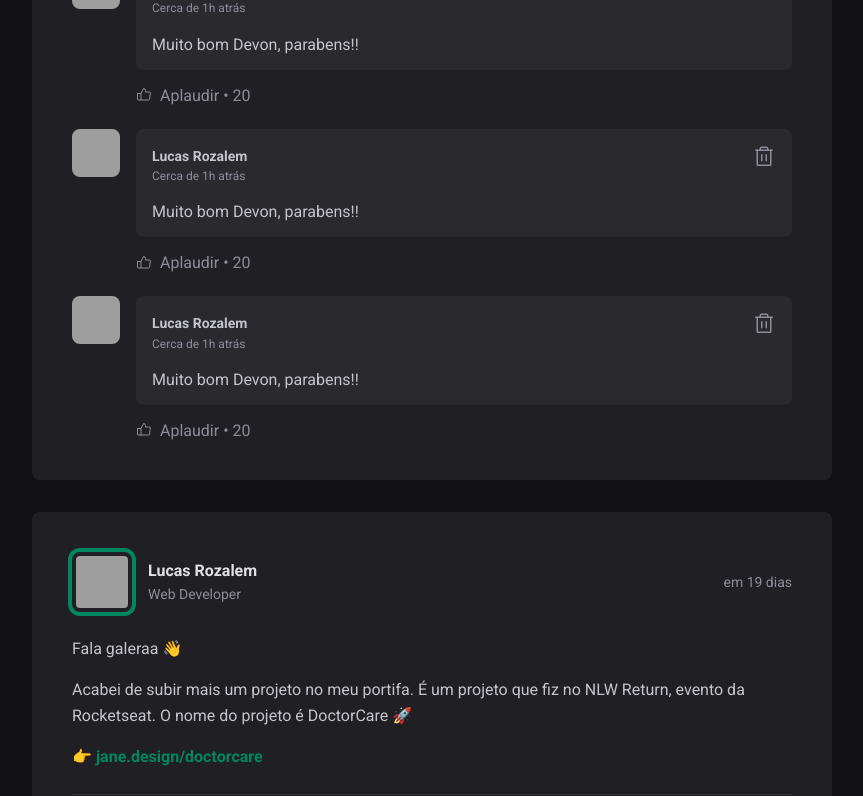
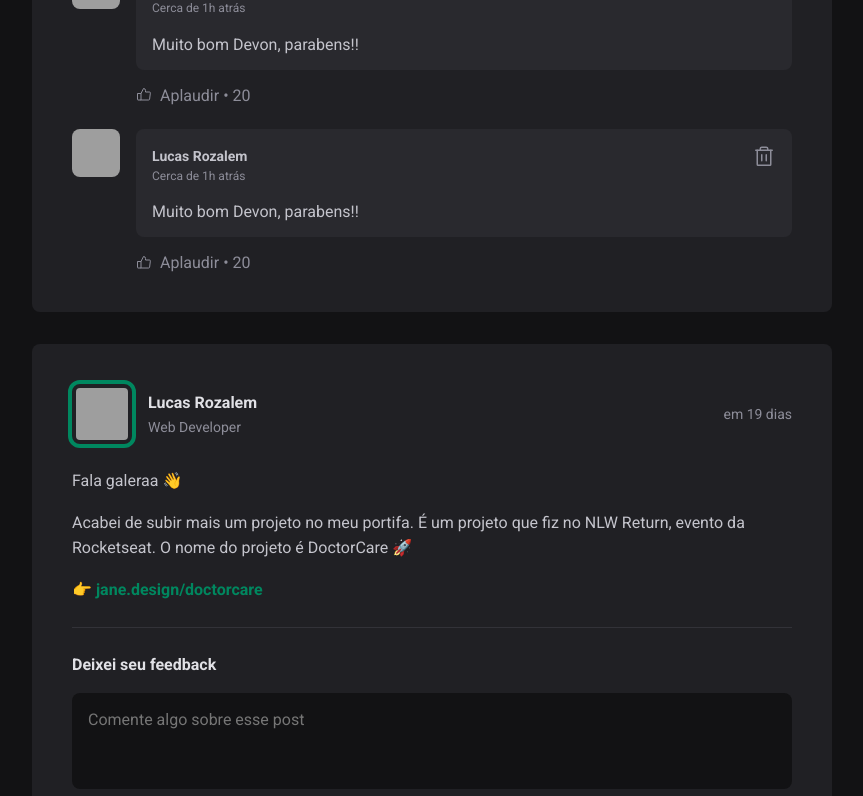
Before and after one commit to lucasrozalem/ignite-reactjs-2022, a React (Vite) app in the folder 01-fundamentos-reactjs/: page / in a window 1280 px wide. Shown: the part 616-1412 px from the top of the page, without its empty margins (352-1215 px from the left). Built offline with nearby package versions, Linux system fonts and the light colour scheme; grey boxes are pictures that could not be loaded.

Commit message:
feat: adicionando comentarios

```diff
--- a/01-fundamentos-reactjs/src/components/Post.jsx
+++ b/01-fundamentos-reactjs/src/components/Post.jsx
@@ -4,8 +4,11 @@ import { format, formatDistanceToNow } from "date-fns";
 import ptBR from "date-fns/locale/pt-BR";
 
 import styles from "./Post.module.css";
+import { useState } from "react";
 
 export function Post({ author, content, publishedAt }) {
+  const [comments, setComments] = useState([1, 2]);
+
   const publishedDateFormatted = format(
     publishedAt,
     "d 'de' LLLL 'às' HH:mm'h'",
@@ -19,6 +22,11 @@ export function Post({ author, content, publishedAt }) {
     addSuffix: true,
   });
 
+  const handleCreateNewComment = (event) => {
+    event.preventDefault();
+
+    setComments([...comments, comments.length + 1]);
+  };
   return (
     <article className={styles.post}>
       <header>
@@ -52,7 +60,7 @@ export function Post({ author, content, publishedAt }) {
         })}
       </div>
 
-      <form className={styles.commentForm}>
+      <form onSubmit={handleCreateNewComment} className={styles.commentForm}>
         <strong> Deixei seu feedback</strong>
         <textarea placeholder="Comente algo sobre esse post" />
         <footer>
@@ -60,9 +68,9 @@ export function Post({ author, content, publishedAt }) {
         </footer>
       </form>
       <div className={styles.coomentList}>
-        <Comment />
-        <Comment />
-        <Comment />
+        {comments.map((comment) => {
+          return <Comment />;
+        })}
       </div>
     </article>
   );
```
